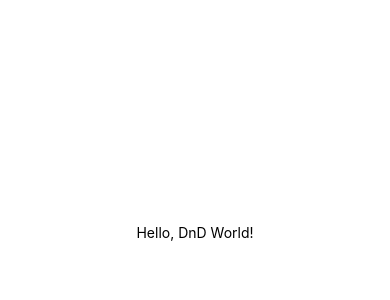
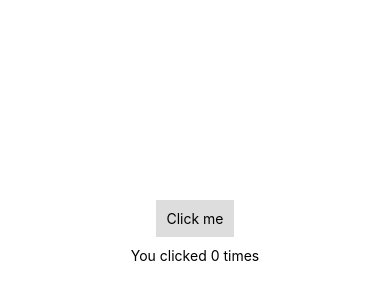
Before and after one commit to BigMikeM/Vizee, a React Native app: screen / in a window 390 px wide. Shown: the part 190-490 px from the top of the page. Built offline with nearby package versions, Linux system fonts and the light colour scheme.

Commit message:
chore: switches to new example

```diff
--- a/App.js
+++ b/App.js
@@ -6,21 +6,46 @@
  * @flow strict-local
  */
 
-import React from 'react'
-import { View, Text } from 'react-native'
+import React, { Component } from 'react'
+import { StyleSheet, TouchableOpacity, Text, View } from 'react-native'
 
-const HelloDnD = () => {
-  return (
-    <View
-      style={{
-        flex: 1,
-        justifyContent: 'center',
-        alignItems: 'center'
-      }}
-    >
-      <Text>Hello, DnD World!</Text>
-    </View>
-  )
+class App extends Component {
+  state = {
+    count: 0
+  }
+
+  onPress = () => {
+    this.setState({
+      count: this.state.count + 1
+    })
+  }
+
+  render() {
+    return (
+      <View style={styles.container}>
+        <TouchableOpacity style={styles.button} onPress={this.onPress}>
+          <Text>Click me</Text>
+        </TouchableOpacity>
+        <View>
+          <Text>You clicked {this.state.count} times</Text>
+        </View>
+      </View>
+    )
+  }
 }
 
-export default HelloDnD
+const styles = StyleSheet.create({
+  container: {
+    flex: 1,
+    justifyContent: 'center',
+    alignItems: 'center'
+  },
+  button: {
+    alignItems: 'center',
+    backgroundColor: '#DDDDDD',
+    padding: 10,
+    marginBottom: 10
+  }
+})
+
+export default App
--- a/package.json
+++ b/package.json
@@ -7,7 +7,8 @@
     "ios": "react-native run-ios",
     "start": "react-native start",
     "test": "jest",
-    "lint": "eslint ."
+    "lint": "eslint .",
+    "flow": "flow"
   },
   "dependencies": {
     "core-js": "^3.6.5",
@@ -23,6 +24,7 @@
     "@react-native-community/eslint-config": "^1.1.0",
     "babel-jest": "^25.1.0",
     "eslint": "^6.8.0",
+    "flow-bin": "^0.135.0",
     "jest": "^25.1.0",
     "metro-react-native-babel-preset": "^0.59.0",
     "prettier": "^2.1.2",
```
Also changed, not shown: 1 other file (tests, documents, lock files or other folders).
